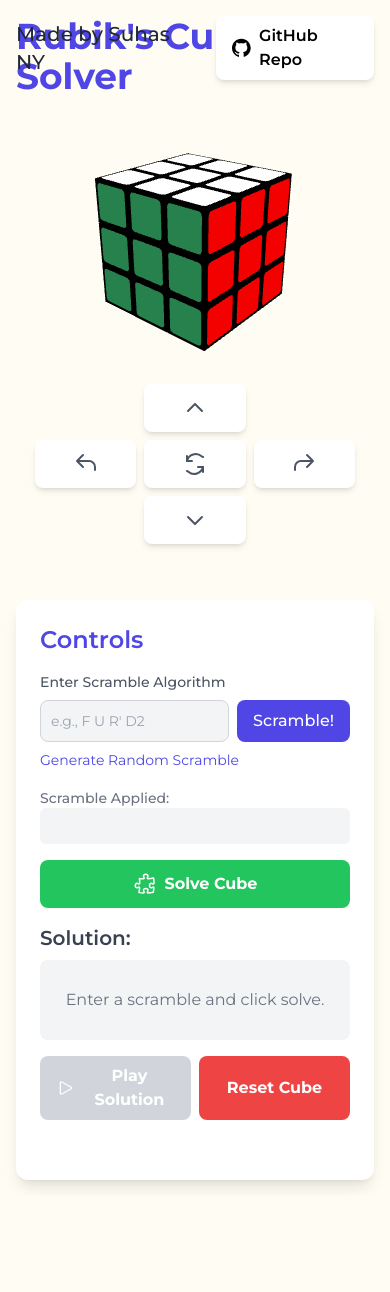
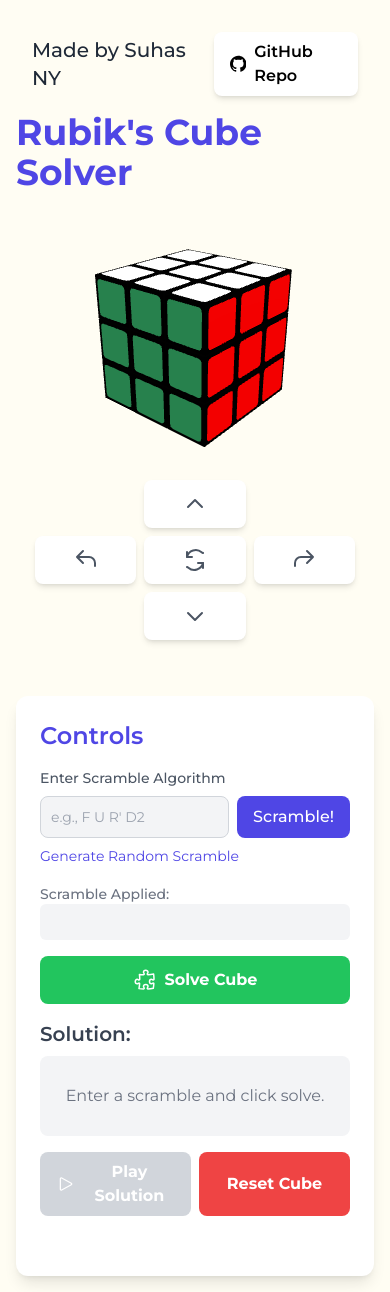
Before and after one commit to SuhasNY/rubiks-cube-solver-sny, a Flask app: page / in a window 390 px wide. Before the commit the page ends 1187 px from the top, so only its background shows below. Run offline with Flask 2, Linux system fonts and the light colour scheme; some libraries are stand-ins or nearby versions.

Commit message:
Added responsive screen

```diff
--- a/templates/index.html
+++ b/templates/index.html
@@ -29,9 +29,9 @@
         }
     </style>
 </head>
-<body class="bg-[#fffdf3] text-gray-800 flex flex-col items-center justify-center min-h-screen p-4">
+<body class="bg-[#fffdf3] text-gray-800 flex flex-col items-center lg:justify-center min-h-screen p-4">
 
-    <header class="absolute top-0 left-0 w-full p-4 flex justify-end items-center">
+    <header class="w-full p-4 flex justify-end items-center">
         <p class="text-xl font-medium mr-6">Made by Suhas NY</p>
         <a href="https://github.com/SuhasNY/rubiks-cube-solver-sny" class="btn flex items-center gap-2 bg-white font-semibold text-black hover:text-indigo-500 transition-colors py-2 px-4 rounded-lg shadow-md">
             <svg xmlns="http://www.w3.org/2000/svg" width="24" height="24" viewBox="0 0 24 24" fill="currentColor" class="w-5 h-5">
@@ -43,7 +43,6 @@
 
     <div class="w-full max-w-5xl mx-auto flex flex-col lg:flex-row items-center justify-center gap-8">
 
-        <!-- Left Panel: Cube and Controls -->
         <div class="w-full lg:w-1/2 flex flex-col items-center">
             <h1 class="text-4xl font-bold mb-4 text-indigo-600">Rubik's Cube Solver</h1>
 
@@ -76,7 +75,6 @@
             </div>
         </div>
 
-        <!-- Right Panel: Scramble and Solution -->
         <div class="w-full lg:w-1/2 bg-white p-6 rounded-xl shadow-lg text-gray-800">
             <h2 class="text-2xl font-semibold mb-4 text-indigo-600">Controls</h2>
 
```
